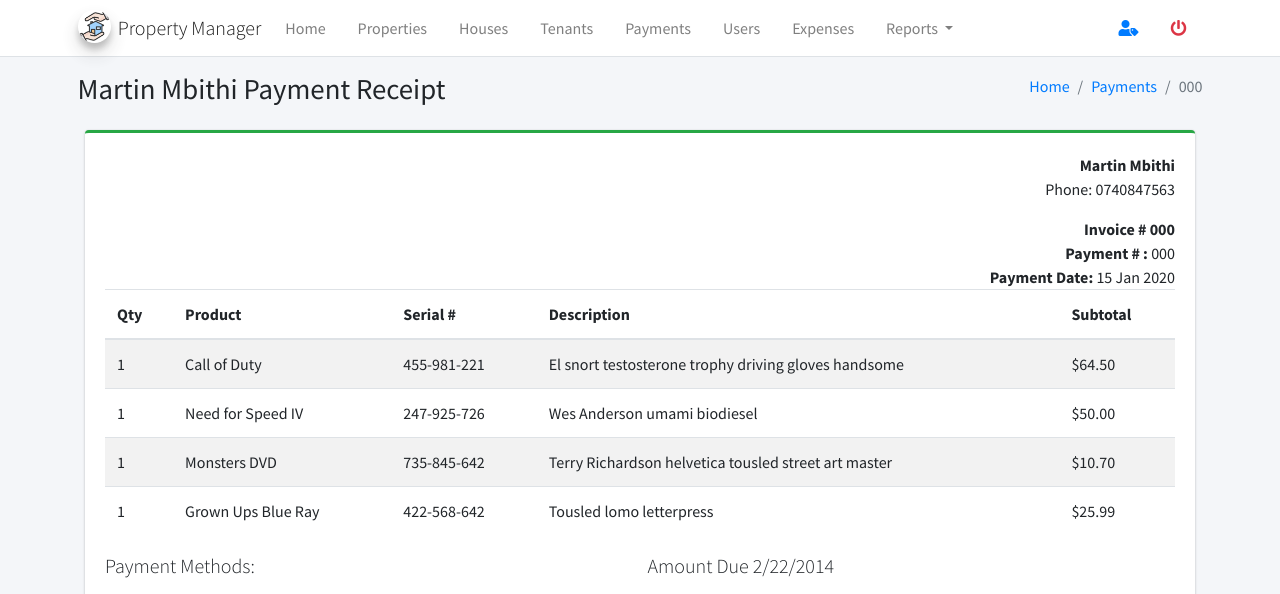
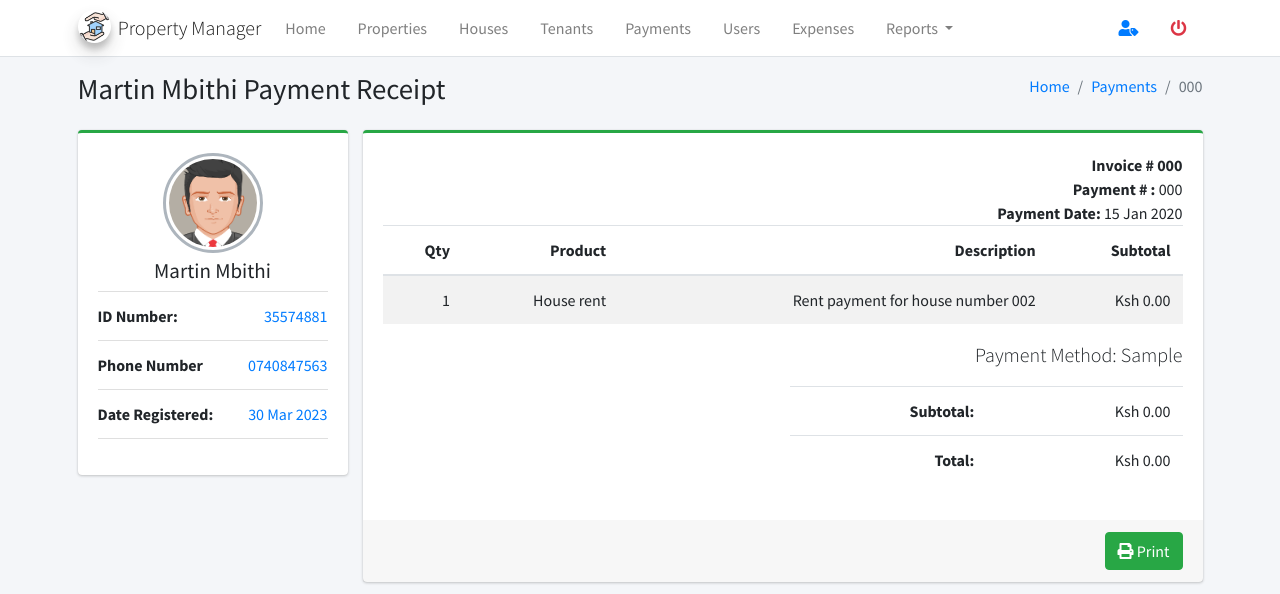
Before and after one commit to MartMbithi/Weekend_Project_X, a PHP site: page /views/receipt?view=1 in a window 1280 px wide. Shown: the top 594 px of the page. Run offline with PHP 8.4, Linux system fonts and the light colour scheme; a user stored in the database is signed in; data comes from the database, SQL or seed files in the repository; tables that the repository leaves empty hold one stand-in row (values such as "Sample post"); some libraries are stand-ins or nearby versions.

Commit message:
Implement Payment Details

```diff
--- a/views/receipt.php
+++ b/views/receipt.php
@@ -53,15 +53,34 @@ require_once('../partials/head.php');
                     <!-- Main content -->
                     <div class="content">
                         <div class="container">
-                            <div class="col-12">
-                                <div class="card card-outline card-success">
+                            <div class="row">
+                                <div class="col-md-3">
+                                    <!-- Profile Image -->
+                                    <div class="card card-success card-outline">
+                                        <div class="card-body box-profile">
+                                            <div class="text-center">
+                                                <img class="profile-user-img img-fluid img-circle" src="../public/img/avatar.png" alt="User profile picture">
+                                            </div>
+                                            <h3 class="profile-username text-center"><?php echo $payments['tenant_name']; ?></h3>
+                                            <ul class="list-group list-group-unbordered mb-3">
+                                                <li class="list-group-item">
+                                                    <b>ID Number: </b> <a class="float-right"><?php echo $payments['tenant_national_id']; ?></a>
+                                                </li>
+                                                <li class="list-group-item">
+                                                    <b>Phone Number</b> <a class="float-right"><?php echo $payments['tenant_mobile_number']; ?></a>
+                                                </li>
+                                                <li class="list-group-item">
+                                                    <b>Date Registered: </b> <a class="float-right"><?php echo date('d M Y', strtotime($payments['tenant_date_of_registration'])); ?></a>
+                                                </li>
+                                            </ul>
+                                        </div>
+                                    </div>
+                                </div>
+                                <div class="col-md-9">
+                                    <div class="card card-success card-outline">
                                         <div class="card-body">
                                             <div class="row invoice-info">
                                                 <div class="col-sm-12 invoice-col text-right">
-                                                <address>
-                                                    <strong> <?php echo $payments['tenant_name']; ?></strong><br>
-                                                    Phone:  <?php echo $payments['tenant_mobile_number']; ?><br>
-                                                </address>
                                                     <b>Invoice # <?php echo $payments['payment_invoice_number']; ?></b><br>
                                                     <b>Payment # :</b> <?php echo $payments['payment_ref_code']; ?><br>
                                                     <b>Payment Date:</b> <?php echo date('d M Y', strtotime($payments['payment_date'])); ?><br>
@@ -73,12 +92,11 @@ require_once('../partials/head.php');
                                             <!-- Table row -->
                                             <div class="row">
                                                 <div class="col-12 table-responsive">
-                                                <table class="table table-striped">
+                                                    <table class="table table-striped text-right">
                                                         <thead>
                                                             <tr>
                                                                 <th>Qty</th>
                                                                 <th>Product</th>
-                                                            <th>Serial #</th>
                                                                 <th>Description</th>
                                                                 <th>Subtotal</th>
                                                             </tr>
@@ -86,31 +104,9 @@ require_once('../partials/head.php');
                                                         <tbody>
                                                             <tr>
                                                                 <td>1</td>
-                                                            <td>Call of Duty</td>
-                                                            <td>455-981-221</td>
-                                                            <td>El snort testosterone trophy driving gloves handsome</td>
-                                                            <td>$64.50</td>
-                                                        </tr>
-                                                        <tr>
-                                                            <td>1</td>
-                                                            <td>Need for Speed IV</td>
-                                                            <td>247-925-726</td>
-                                                            <td>Wes Anderson umami biodiesel</td>
-                                                            <td>$50.00</td>
-                                                        </tr>
-                                                        <tr>
-                                                            <td>1</td>
-                                                            <td>Monsters DVD</td>
-                                                            <td>735-845-642</td>
-                                                            <td>Terry Richardson helvetica tousled street art master</td>
-                                                            <td>$10.70</td>
-                                                        </tr>
-                                                        <tr>
-                                                            <td>1</td>
-                                                            <td>Grown Ups Blue Ray</td>
-                                                            <td>422-568-642</td>
-                                                            <td>Tousled lomo letterpress</td>
-                                                            <td>$25.99</td>
+                                                                <td>House rent</td>
+                                                                <td>Rent payment for house number <?php echo $payments['house_number']; ?></td>
+                                                                <td>Ksh <?php echo number_format($payments['payment_amount'], 2); ?></td>
                                                             </tr>
                                                         </tbody>
                                                     </table>
@@ -122,39 +118,20 @@ require_once('../partials/head.php');
                                             <div class="row">
                                                 <!-- accepted payments column -->
                                                 <div class="col-6">
-                                                <p class="lead">Payment Methods:</p>
-                                                <img src="../../dist/img/credit/visa.png" alt="Visa">
-                                                <img src="../../dist/img/credit/mastercard.png" alt="Mastercard">
-                                                <img src="../../dist/img/credit/american-express.png" alt="American Express">
-                                                <img src="../../dist/img/credit/paypal2.png" alt="Paypal">
-
-                                                <p class="text-muted well well-sm shadow-none" style="margin-top: 10px;">
-                                                    Etsy doostang zoodles disqus groupon greplin oooj voxy zoodles, weebly ning heekya handango imeem
-                                                    plugg
-                                                    dopplr jibjab, movity jajah plickers sifteo edmodo ifttt zimbra.
-                                                </p>
+                                                    <p class="lead"></p>
                                                 </div>
                                                 <!-- /.col -->
-                                            <div class="col-6">
-                                                <p class="lead">Amount Due 2/22/2014</p>
-
+                                                <div class="col-6 text-right">
+                                                    <p class="lead">Payment Method: <?php echo $payments['payment_type']; ?></p>
                                                     <div class="table-responsive">
                                                         <table class="table">
                                                             <tr>
                                                                 <th style="width:50%">Subtotal:</th>
-                                                            <td>$250.30</td>
-                                                        </tr>
-                                                        <tr>
-                                                            <th>Tax (9.3%)</th>
-                                                            <td>$10.34</td>
-                                                        </tr>
-                                                        <tr>
-                                                            <th>Shipping:</th>
-                                                            <td>$5.80</td>
+                                                                <td>Ksh <?php echo number_format($payments['payment_amount'], 2); ?></td>
                                                             </tr>
                                                             <tr>
                                                                 <th>Total:</th>
-                                                            <td>$265.24</td>
+                                                                <td>Ksh <?php echo number_format($payments['payment_amount'], 2); ?></td>
                                                             </tr>
                                                         </table>
                                                     </div>
@@ -167,13 +144,10 @@ require_once('../partials/head.php');
                                             <!-- this row will not appear when printing -->
                                             <div class="row no-print">
                                                 <div class="col-12">
-                                                <a href="invoice-print.html" target="_blank" class="btn btn-default"><i class="fas fa-print"></i> Print</a>
-                                                <button type="button" class="btn btn-success float-right"><i class="far fa-credit-card"></i> Submit
-                                                    Payment
+                                                    <button type="button" class="btn btn-success float-right"><i class="fas fa-print"></i>
+                                                        Print
                                                     </button>
-                                                <button type="button" class="btn btn-primary float-right" style="margin-right: 5px;">
-                                                    <i class="fas fa-download"></i> Generate PDF
-                                                </button>
+                                                </div>
                                             </div>
                                         </div>
                                     </div>
```
Lines whose indentation alone changed are shown as unchanged.
